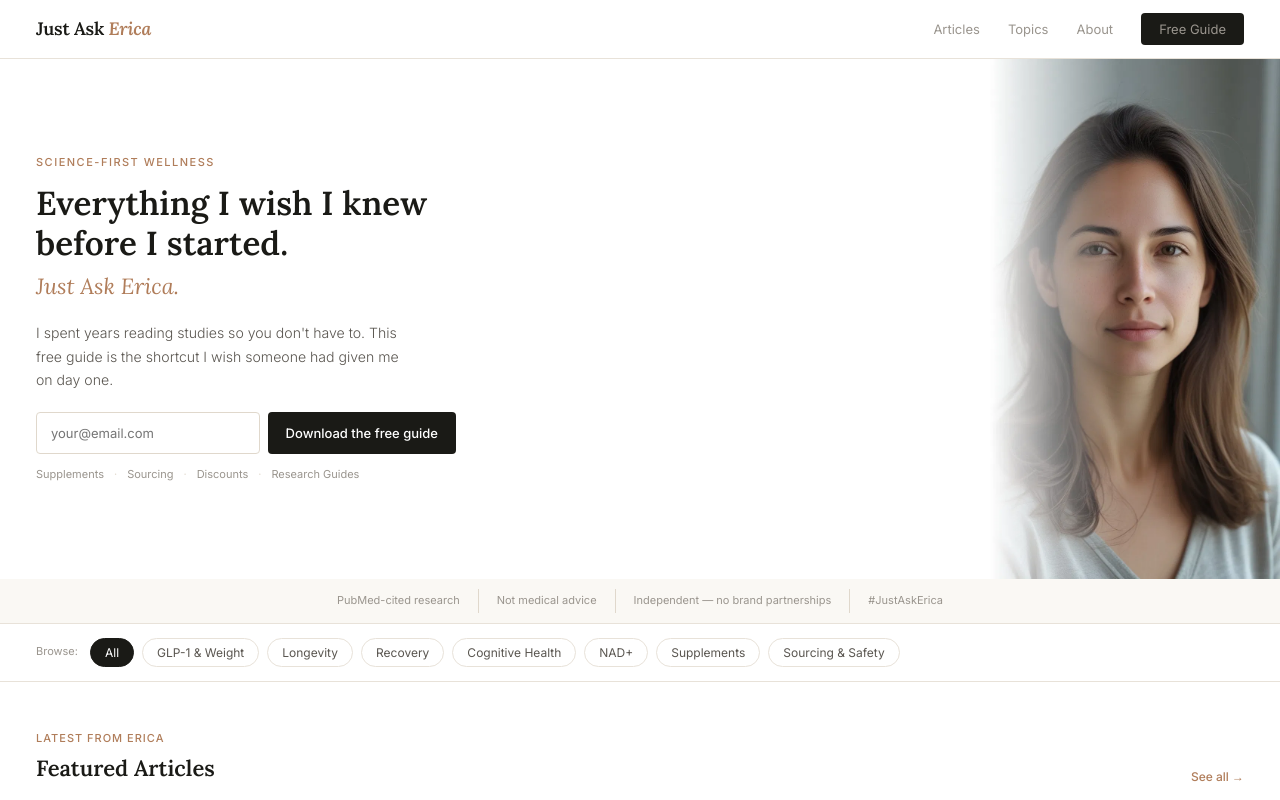
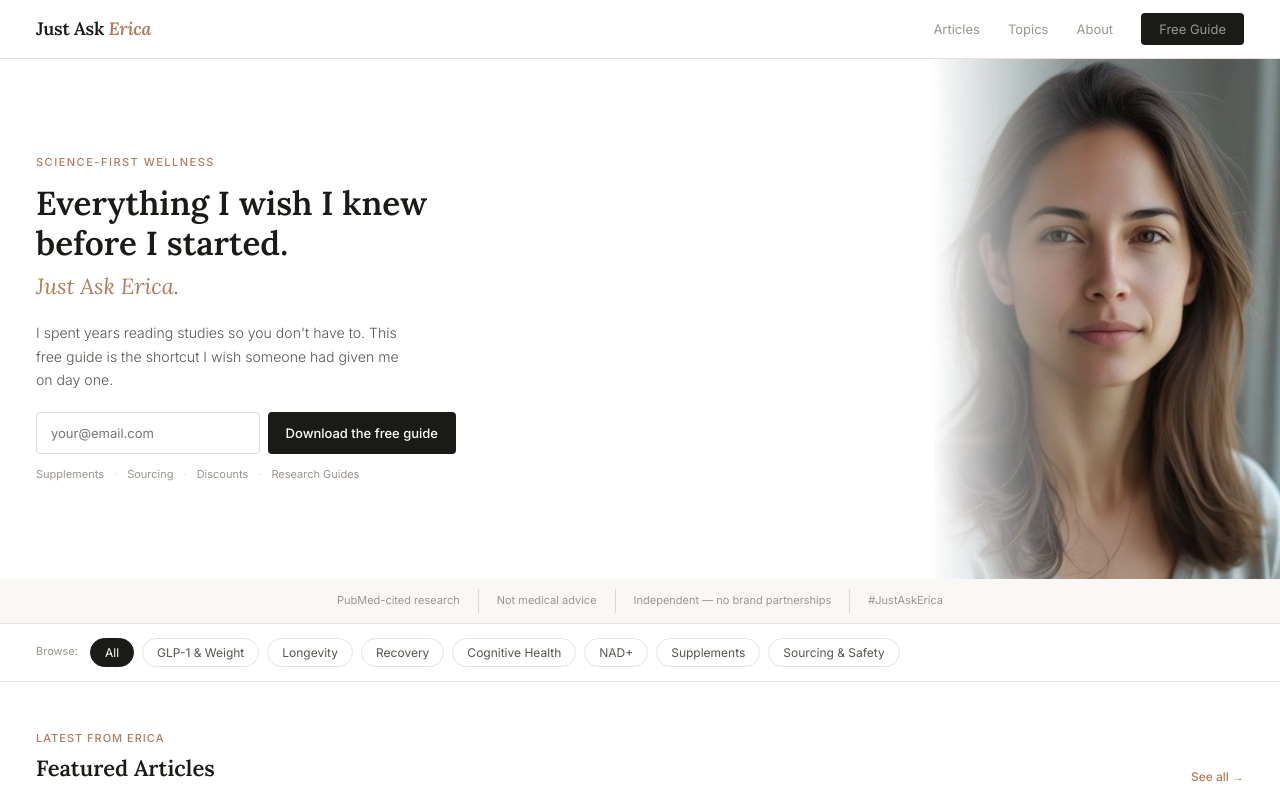
Before and after one commit to zbrizzle/justaskerica, a plain HTML site: page index.html in a window 1280 px wide. Shown: the top 800 px of the page. Drawn offline with Linux system fonts and the light colour scheme.

Commit message:
Add files via upload

```diff
--- a/css/style.css
+++ b/css/style.css
@@ -135,12 +135,13 @@ button { cursor: pointer; font-family: var(--font-sans); border: none; }
 }
 .hero-photo {
   position: absolute;
-  top: 0;
+  top: -10%;
   right: 0;
-  height: 100%;
+  height: 120%;
   width: auto;
-  object-fit: contain;
-  object-position: right top;
+  max-width: 52%;
+  object-fit: cover;
+  object-position: center 18%;
 }
 .hero-photo-placeholder {
   position: absolute;
```
